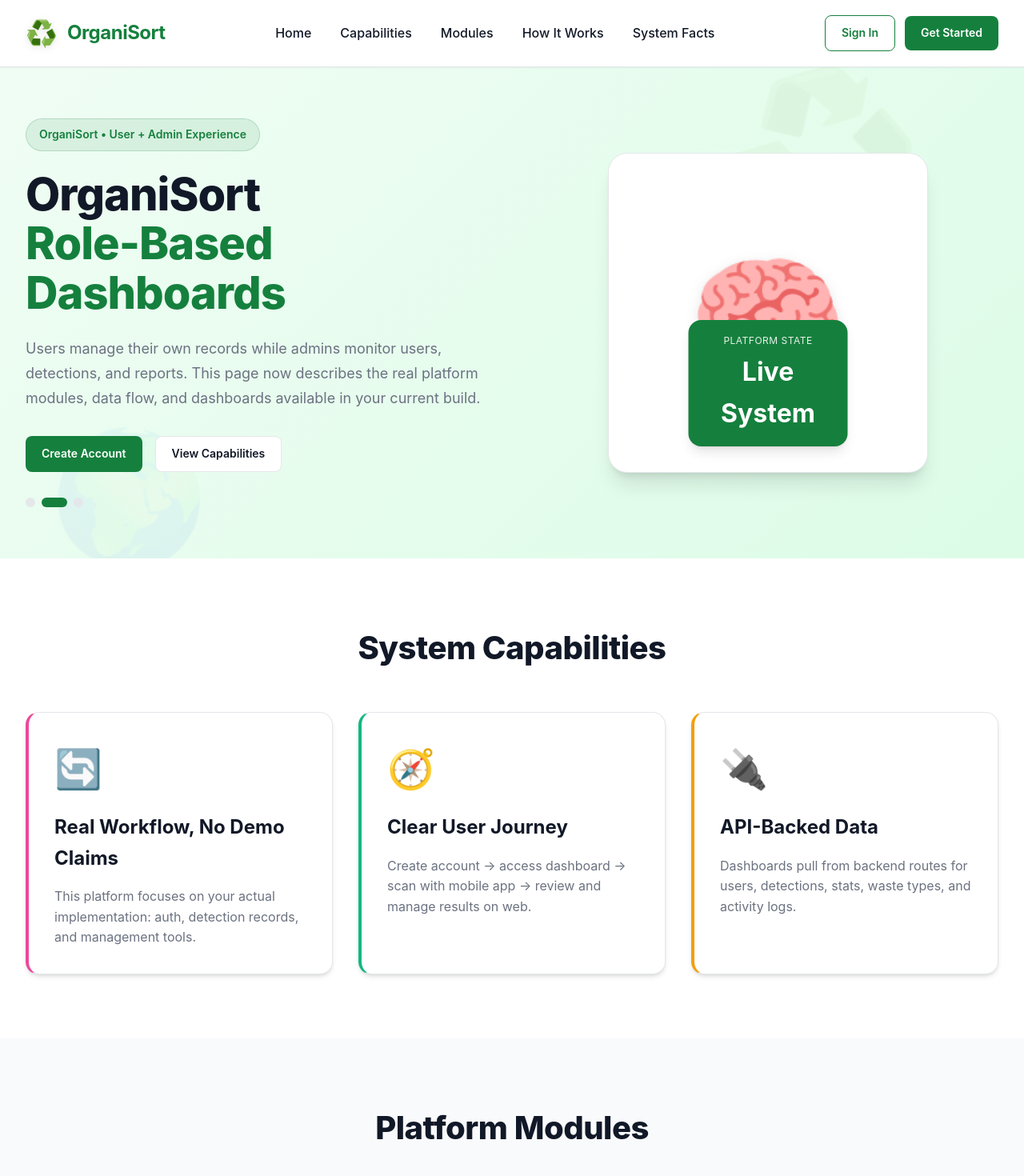
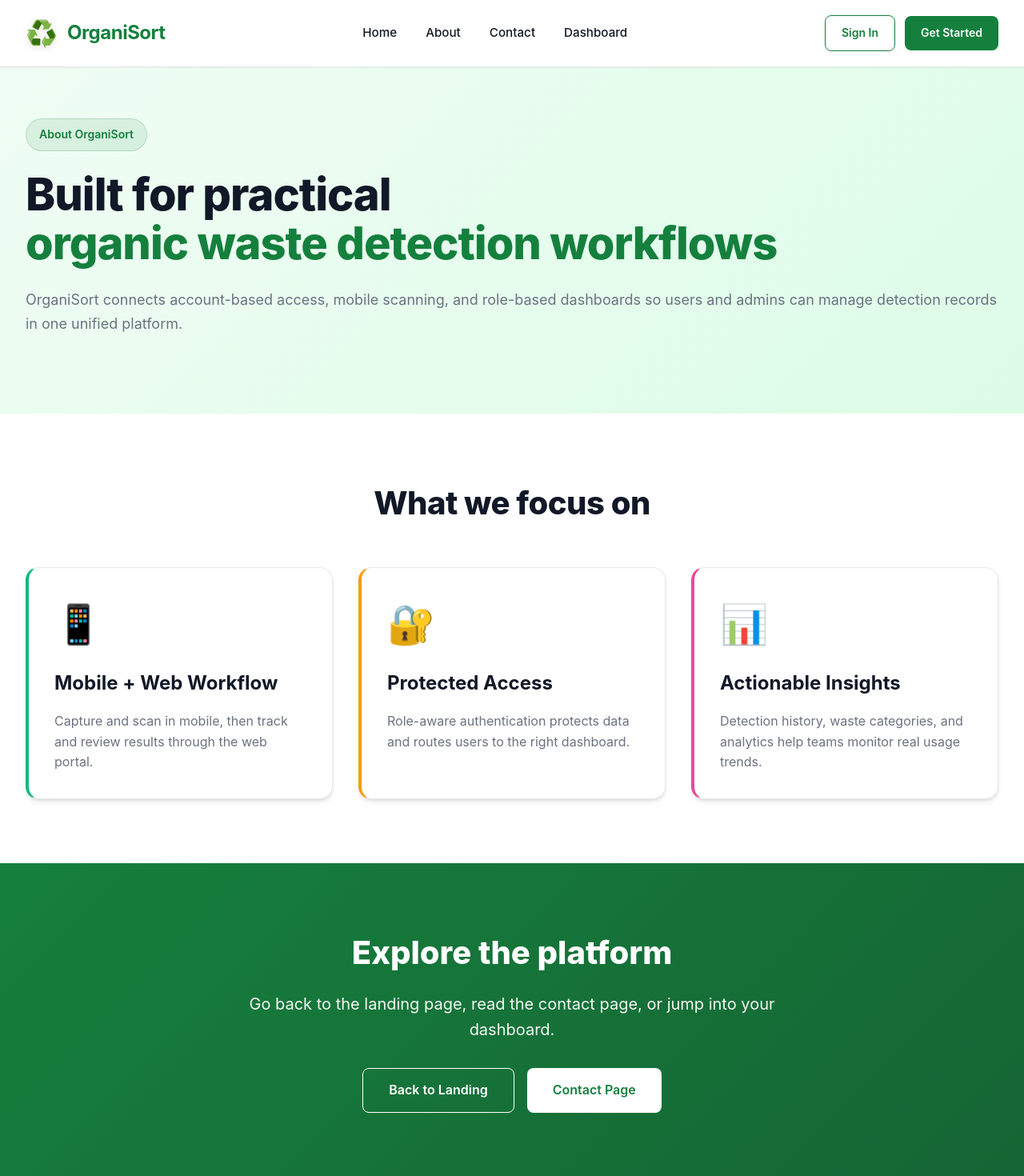
Before and after one commit to ctrlv-ince/organisort, a React (Vite) app in the folder webapp/: page /about in a window 1280 px wide. Before the commit this address led to /. Shown: the top 1470 px of the page at 80% size. Built offline with nearby package versions, Linux system fonts and the light colour scheme; no server answers; the HTML template or start-up script is replaced by a standard one.

Commit message:
added about and contact pages

```diff
--- a/webapp/src/App.jsx
+++ b/webapp/src/App.jsx
@@ -5,6 +5,8 @@ import ProtectedRoute from './components/ProtectedRoute';
 import Login from './pages/Login';
 import Register from './pages/Register';
 import Index from './pages/Index';
+import About from './pages/About';
+import Contact from './pages/Contact';
 import AdminDashboard from './pages/admin/Dashboard';
 import UserDashboard from './pages/user/UserDashboard';
 import { useAuth } from './context/AuthContext';
@@ -83,6 +85,8 @@ function App() {
         <Routes>
           {/* Public Routes */}
           <Route path="/" element={<Index />} />
+          <Route path="/about" element={<About />} />
+          <Route path="/contact" element={<Contact />} />
           <Route path="/login" element={<Login />} />
           <Route path="/register" element={<Register />} />
 
--- a/webapp/src/Landing.css
+++ b/webapp/src/Landing.css
@@ -94,6 +94,13 @@ header .container-pro {
   font-weight: 500;
 }
 
+
+.nav-link {
+  background: none;
+  border: none;
+  cursor: pointer;
+  font-size: 0.95rem;
+}
 .nav-link:hover {
   background: var(--color-bg-alt);
   color: var(--color-primary);
--- a/webapp/src/components/Navbar.jsx
+++ b/webapp/src/components/Navbar.jsx
@@ -1,4 +1,5 @@
 import React from 'react';
+import { useNavigate } from 'react-router-dom';
 import { useAuth } from '../context/AuthContext';
 
 /**
@@ -7,6 +8,7 @@ import { useAuth } from '../context/AuthContext';
  */
 const Navbar = () => {
   const { user, logout } = useAuth();
+  const navigate = useNavigate();
 
   const handleLogout = async () => {
     try {
@@ -46,6 +48,13 @@ const Navbar = () => {
                   </div>
                 </div>
 
+                <button
+                  onClick={() => navigate('/')}
+                  className="px-4 py-2 bg-green-50 hover:bg-green-100 text-green-700 font-medium text-sm rounded-lg transition duration-200"
+                >
+                  Landing Page
+                </button>
+
                 {/* Logout Button */}
                 <button
                   onClick={handleLogout}
--- /dev/null
+++ b/webapp/src/pages/About.jsx
@@ -0,0 +1,88 @@
+import React from 'react';
+import { useNavigate } from 'react-router-dom';
+import '../Landing.css';
+
+const About = () => {
+  const navigate = useNavigate();
+
+  return (
+    <div className="app-shell">
+      <header>
+        <div className="container-pro">
+          <div className="logo-section">
+            <span className="logo-icon">♻️</span>
+            <span className="logo-text">OrganiSort</span>
+          </div>
+          <nav className="desktop-nav">
+            <button onClick={() => navigate('/')} className="nav-link">Home</button>
+            <button onClick={() => navigate('/about')} className="nav-link">About</button>
+            <button onClick={() => navigate('/contact')} className="nav-link">Contact</button>
+            <button onClick={() => navigate('/dashboard')} className="nav-link">Dashboard</button>
+          </nav>
+          <div className="header-right">
+            <button onClick={() => navigate('/login')} className="btn-outline">Sign In</button>
+            <button onClick={() => navigate('/register')} className="btn-primary">Get Started</button>
+          </div>
+        </div>
+      </header>
+
+      <main>
+        <section className="hero">
+          <div className="container-pro">
+            <div className="hero-content" style={{ gridTemplateColumns: '1fr' }}>
+              <div className="hero-left">
+                <div className="hero-badge">About OrganiSort</div>
+                <h1 className="hero-title">
+                  Built for practical
+                  <br />
+                  <span className="hero-title-accent">organic waste detection workflows</span>
+                </h1>
+                <p className="hero-desc">
+                  OrganiSort connects account-based access, mobile scanning, and role-based dashboards so users and admins can manage detection records in one unified platform.
+                </p>
+              </div>
+            </div>
+          </div>
+        </section>
+
+        <section className="features">
+          <div className="container-pro">
+            <h2 className="section-title">What we focus on</h2>
+            <div className="features-grid">
+              <div className="feature-item green">
+                <div className="feature-icon">📱</div>
+                <h3>Mobile + Web Workflow</h3>
+                <p>Capture and scan in mobile, then track and review results through the web portal.</p>
+              </div>
+              <div className="feature-item yellow">
+                <div className="feature-icon">🔐</div>
+                <h3>Protected Access</h3>
+                <p>Role-aware authentication protects data and routes users to the right dashboard.</p>
+              </div>
+              <div className="feature-item pink">
+                <div className="feature-icon">📊</div>
+                <h3>Actionable Insights</h3>
+                <p>Detection history, waste categories, and analytics help teams monitor real usage trends.</p>
+              </div>
+            </div>
+          </div>
+        </section>
+
+        <section className="cta-section">
+          <div className="container-pro">
+            <div className="cta-content">
+              <h2>Explore the platform</h2>
+              <p>Go back to the landing page, read the contact page, or jump into your dashboard.</p>
+              <div className="cta-buttons">
+                <button onClick={() => navigate('/')} className="btn-outline btn-large">Back to Landing</button>
+                <button onClick={() => navigate('/contact')} className="btn-primary btn-large">Contact Page</button>
+              </div>
+            </div>
+          </div>
+        </section>
+      </main>
+    </div>
+  );
+};
+
+export default About;
--- /dev/null
+++ b/webapp/src/pages/Contact.jsx
@@ -0,0 +1,89 @@
+import React from 'react';
+import { useNavigate } from 'react-router-dom';
+import '../Landing.css';
+
+const contactCards = [
+  { icon: '📧', title: 'Email', value: 'organisort.support@example.com', description: 'For feature requests, onboarding, and account concerns.' },
+  { icon: '💬', title: 'General Inquiries', value: 'Mon - Fri, 9:00 AM - 5:00 PM', description: 'Questions about app usage, workflows, and reporting.' },
+  { icon: '🛠️', title: 'Technical Help', value: 'Dashboard + API support', description: 'Troubleshooting authentication, scans, and detection history.' },
+];
+
+const Contact = () => {
+  const navigate = useNavigate();
+
+  return (
+    <div className="app-shell">
+      <header>
+        <div className="container-pro">
+          <div className="logo-section">
+            <span className="logo-icon">♻️</span>
+            <span className="logo-text">OrganiSort</span>
+          </div>
+          <nav className="desktop-nav">
+            <button onClick={() => navigate('/')} className="nav-link">Home</button>
+            <button onClick={() => navigate('/about')} className="nav-link">About</button>
+            <button onClick={() => navigate('/contact')} className="nav-link">Contact</button>
+            <button onClick={() => navigate('/dashboard')} className="nav-link">Dashboard</button>
+          </nav>
+          <div className="header-right">
+            <button onClick={() => navigate('/login')} className="btn-outline">Sign In</button>
+            <button onClick={() => navigate('/register')} className="btn-primary">Get Started</button>
+          </div>
+        </div>
+      </header>
+
+      <main>
+        <section className="hero">
+          <div className="container-pro">
+            <div className="hero-content" style={{ gridTemplateColumns: '1fr' }}>
+              <div className="hero-left">
+                <div className="hero-badge">Contact OrganiSort</div>
+                <h1 className="hero-title">
+                  We’re here to help
+                  <br />
+                  <span className="hero-title-accent">with your platform usage</span>
+                </h1>
+                <p className="hero-desc">
+                  Reach out for support with authentication, dashboard access, and detection workflow concerns.
+                </p>
+              </div>
+            </div>
+          </div>
+        </section>
+
+        <section className="analyze">
+          <div className="container-pro">
+            <h2 className="section-title" style={{ marginBottom: '2rem', color: '#15803d' }}>Contact Channels</h2>
+            <div className="news-grid">
+              {contactCards.map((item) => (
+                <div key={item.title} className="news-card">
+                  <div className="news-icon">{item.icon}</div>
+                  <div className="news-content">
+                    <div className="news-date">{item.title}</div>
+                    <h3 className="news-title">{item.value}</h3>
+                    <p className="news-desc">{item.description}</p>
+                  </div>
+                </div>
+              ))}
+            </div>
+          </div>
+        </section>
+
+        <section className="cta-section">
+          <div className="container-pro">
+            <div className="cta-content">
+              <h2>Need a quick route?</h2>
+              <p>Jump back to landing, learn more about OrganiSort, or continue to your dashboard.</p>
+              <div className="cta-buttons">
+                <button onClick={() => navigate('/')} className="btn-outline btn-large">Back to Landing</button>
+                <button onClick={() => navigate('/about')} className="btn-primary btn-large">About Page</button>
+              </div>
+            </div>
+          </div>
+        </section>
+      </main>
+    </div>
+  );
+};
+
+export default Contact;
--- a/webapp/src/pages/Index.jsx
+++ b/webapp/src/pages/Index.jsx
@@ -120,6 +120,8 @@ const LandingPage = () => {
             <a href="#categories" className="nav-link">Modules</a>
             <a href="#news" className="nav-link">How It Works</a>
             <a href="#impact" className="nav-link">System Facts</a>
+            <button onClick={() => navigate('/about')} className="nav-link">About</button>
+            <button onClick={() => navigate('/contact')} className="nav-link">Contact</button>
           </nav>
           <div className="header-right">
             <button
@@ -153,6 +155,8 @@ const LandingPage = () => {
           <a href="#categories" onClick={() => setMobileMenuOpen(false)}>Modules</a>
           <a href="#news" onClick={() => setMobileMenuOpen(false)}>How It Works</a>
           <a href="#impact" onClick={() => setMobileMenuOpen(false)}>System Facts</a>
+          <button onClick={() => { navigate('/about'); setMobileMenuOpen(false); }}>About</button>
+          <button onClick={() => { navigate('/contact'); setMobileMenuOpen(false); }}>Contact</button>
           <button onClick={() => { navigate('/login'); setMobileMenuOpen(false); }}>Sign In</button>
           <button onClick={() => { navigate('/register'); setMobileMenuOpen(false); }}>Get Started</button>
         </div>
@@ -362,6 +366,8 @@ const LandingPage = () => {
               <a href="#features" className="footer-link">Capabilities</a>
               <a href="#categories" className="footer-link">Modules</a>
               <a href="#news" className="footer-link">How It Works</a>
+              <button onClick={() => navigate('/about')} className="footer-link">About</button>
+              <button onClick={() => navigate('/contact')} className="footer-link">Contact</button>
               <button onClick={() => navigate('/register')} className="footer-link">Sign Up</button>
             </div>
 
@@ -371,6 +377,8 @@ const LandingPage = () => {
               <a href="/login" className="footer-link">Login</a>
               <a href="/register" className="footer-link">Register</a>
               <a href="/dashboard" className="footer-link">Dashboard</a>
+              <a href="/about" className="footer-link">About</a>
+              <a href="/contact" className="footer-link">Contact</a>
               <a href="#impact" className="footer-link">System Facts</a>
             </div>
 
--- a/webapp/src/pages/user/UserDashboard.jsx
+++ b/webapp/src/pages/user/UserDashboard.jsx
@@ -1,4 +1,5 @@
 import React, { useState, useEffect } from 'react';
+import { useNavigate } from 'react-router-dom';
 import { useAuth } from '../../context/AuthContext';
 
 // Import user pages
@@ -16,6 +17,7 @@ import UserSettings from './UserSettings';
  */
 const UserDashboard = () => {
   const { user, logout } = useAuth();
+  const navigate = useNavigate();
   const [activeTab, setActiveTab] = useState('home');
   const [userData, setUserData] = useState(null);
   const [loading, setLoading] = useState(true);
@@ -209,6 +211,15 @@ const UserDashboard = () => {
           ))}
         </nav>
 
+        <div className="px-4 pb-2">
+          <button
+            onClick={() => navigate('/')}
+            className="w-full flex items-center justify-center space-x-2 px-4 py-3 bg-white/10 hover:bg-white/20 text-white rounded-lg transition-all duration-200 font-semibold"
+          >
+            <span>Go to Landing Page</span>
+          </button>
+        </div>
+
         {/* Logout Button */}
         <div className="p-4 border-t border-green-600">
           <button
```
